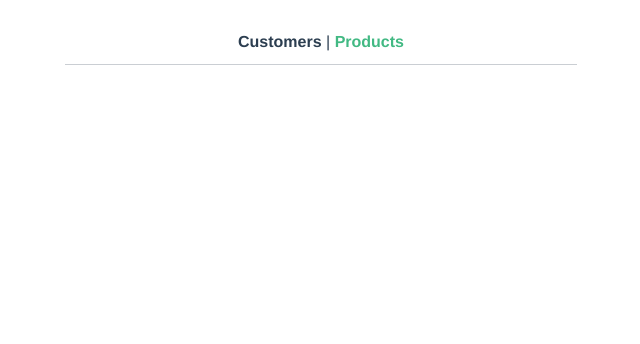
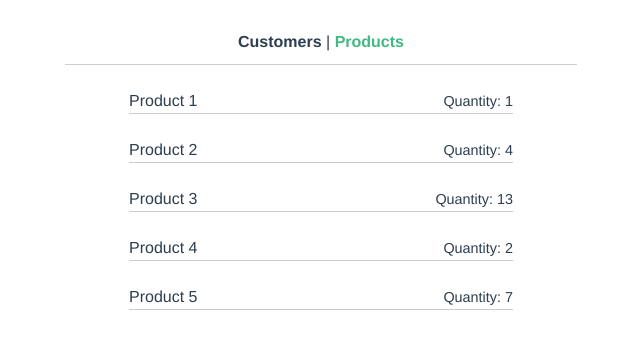
Before and after one commit to krajko/vue_zadaci, a Vue app in the folder vue_zadaci2/store-app/: page /products in a window 1280 px wide. Shown: the top 344 px of the page, without its empty margins (319-959 px from the left). Built offline with nearby package versions, Linux system fonts and the light colour scheme.

Commit message:
zadatak 5

```diff
--- a/vue_zadaci2/store-app/src/components/AppProducts.vue
+++ b/vue_zadaci2/store-app/src/components/AppProducts.vue
@@ -1,5 +1,19 @@
 <template>
     <div class="container">
+        <ul class="list-unstyled">
+            <li v-for="product in products" :key="product.id" class="my-4">
+
+                <div class="d-flex flex-row mx-auto" style="width: 30vw">
+                    <div class="col-6 text-start">
+                        <p class="my-0 py-0"> {{ product.title }} </p>
+                    </div>
+                    <div class="col d-flex justify-content-end align-items-end text-end">
+                        <p class="my-0 py-0" style="font-size: .9rem"> Quantity: {{ product.quantity }} </p>
+                    </div>
+                </div>
+                <hr class="mx-auto my-0 py-0" style="width: 30vw">
+            </li>
+        </ul>
     </div>
 </template>
 
@@ -7,7 +21,36 @@
 
 export default {
     name: 'AppProducts',
-    props: {
+    data() {
+        return {
+            products: [
+                {
+                    id: '1',
+                    title: 'Product 1',
+                    quantity: 1
+                },
+                {
+                    id: '2',
+                    title: 'Product 2',
+                    quantity: 4
+                },
+                {
+                    id: '3',
+                    title: 'Product 3',
+                    quantity: 13
+                },
+                {
+                    id: '4',
+                    title: 'Product 4',
+                    quantity: 2
+                },
+                {
+                    id: '5',
+                    title: 'Product 5',
+                    quantity: 7
+                }
+            ]
+        }
     }
 }
 </script>
--- a/vue_zadaci2/store-app/src/views/Products.vue
+++ b/vue_zadaci2/store-app/src/views/Products.vue
@@ -1,12 +1,14 @@
 <template>
   <div>
-
+    <app-products></app-products>
   </div>
 </template>
 
 <script>
+import AppProducts from '../components/AppProducts.vue'
 
 export default {
+  components: { AppProducts },
   name: 'Products',
 }
 </script>
```
